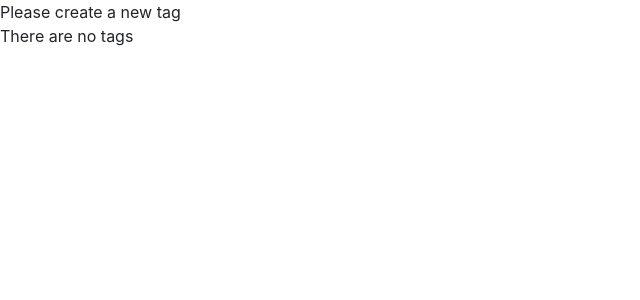
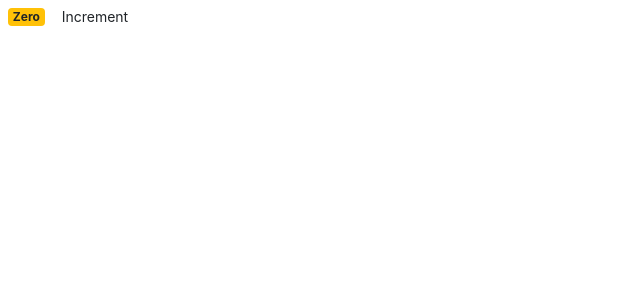
Before and after one commit to KamoGuy/ReactPrac, a React (Create React App) app in the folder counter-app/: page / in a window 1280 px wide. Shown: the top 300 px of the page, without its empty margins (0-640 px from the left). Built offline with nearby package versions, Linux system fonts and the light colour scheme.

Commit message:
Binding event handler

```diff
--- a/counter-app/src/components/counter.jsx
+++ b/counter-app/src/components/counter.jsx
@@ -2,30 +2,40 @@
 
 class Counter extends Component {
   state = {
-    count: 0,
-    tags: []
-
+    count: 0
   };
 
-  renderTags(){
-    if (this.state.tags.length === 0) return <p>There are no tags</p>;
+  //binding event handlers
+  /* constructor(){
+    super();
+     this.handleIncrement =this.handleIncrement.bind(this);
+  } */
 
-    return <ul>
-    {this.state.tags.map(tag => <li key={tag}>{tag}</li>)}
-  </ul>;
+  handleIncrement = ()=>{
+    console.log('Increment Clicked', this);
   }
 
   render() {
-
+    //handling events practice
     return (
       <React.Fragment>
-        {this.state.tags.length === 0 && "Please create a new tag"}
-        {this.renderTags()}
+        <span className= {this.getBadgeClasses()}>{this.formatCount()}</span>
+        <button onClick={this.handleIncrement} className='btn btn-secoundary btn-sm'>Increment</button>
       </React.Fragment>
     );
   }
 
+  getBadgeClasses() {
+    let classes = 'badge m-2 badge-';
+    classes += (this.state.count === 0) ? 'warning' : 'primary';
+    return classes;
+  }
 
+  formatCount(){
+    const { count } = this.state;
+
+    return count === 0 ? 'Zero' : count;
+  }
 }
 
 export default Counter
```
